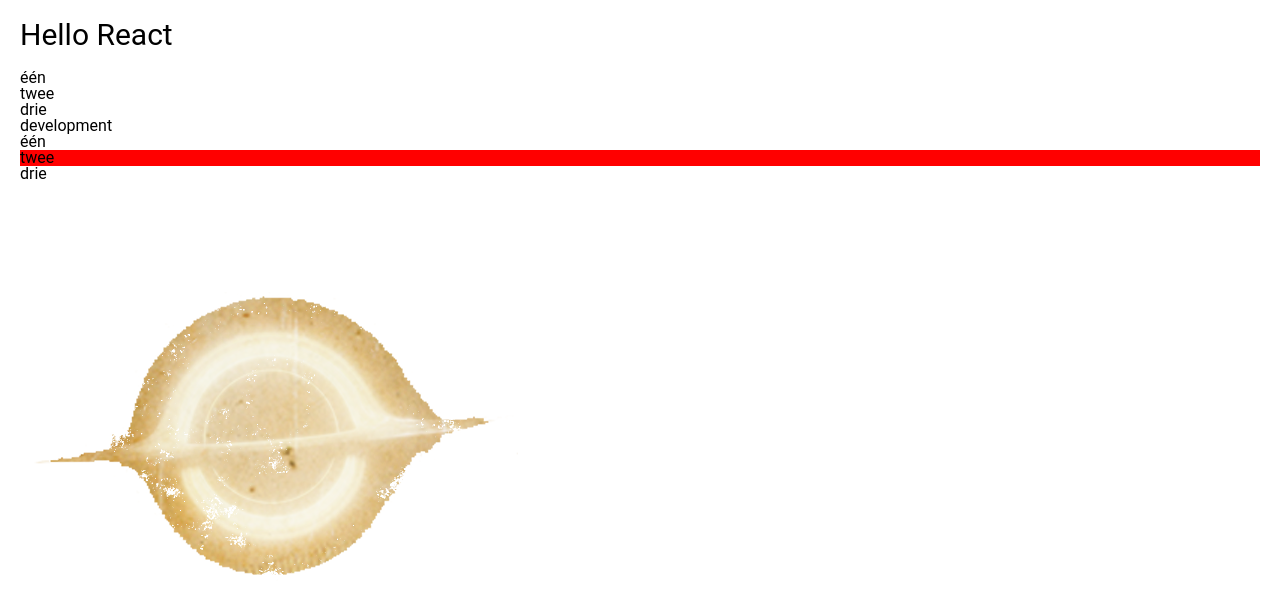
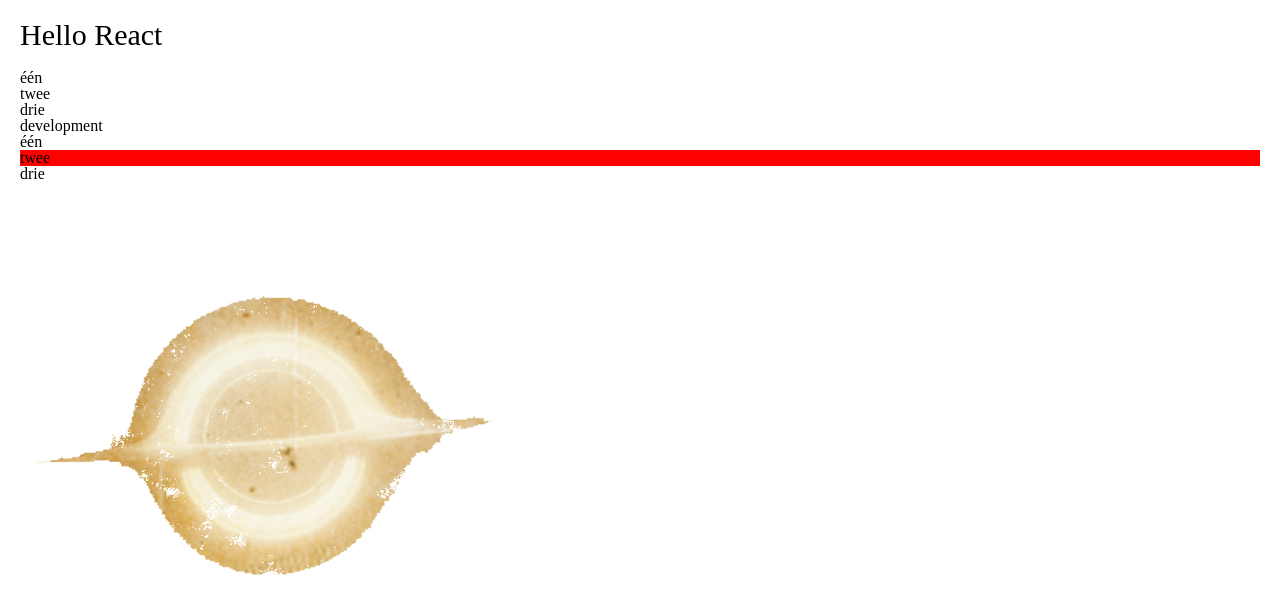
Before and after one commit to nicolasnuytten/MajorIV-Vertigo, a React app: page / in a window 1280 px wide. Shown: the top 614 px of the page. Built offline with nearby package versions, Linux system fonts and the light colour scheme.

Commit message:
marker font implemented

```diff
--- /dev/null
+++ b/src/assets/fonts/fonts.css
@@ -0,0 +1,7 @@
+
+@font-face {
+  font-family: marker;
+  font-style: normal;
+  font-weight: normal;
+  src: url(./marker.woff2) format('woff2'), url(./marker.woff) format('woff');
+}
--- a/src/css/style.css
+++ b/src/css/style.css
@@ -6,7 +6,7 @@ html {
 }
 
 body {
-  font-family: Roboto;
+  font-family: marker;
   font-size: 1.6rem;
   margin: 2rem;
 }
--- a/src/index.html
+++ b/src/index.html
@@ -9,15 +9,17 @@
 
   // https://github.com/typekit/webfontloader/blob/master/README.md
   WebFontConfig = {
+    /*
     google: {
       families: ['Roboto']
     }
-    /*
+    */
+
     custom: {
-      families: ['My Font', 'My Other Font:n4,i4,n7'],
-      urls: ['/fonts.css']
+      families: ['marker'],
+      urls: ['assets/fonts/fonts.css']
     }
-    */
+
   };
 
   (function(d) {
```
Also changed, not shown: src/assets/fonts/Marker.woff (added), src/assets/fonts/Marker.woff2 (added).
